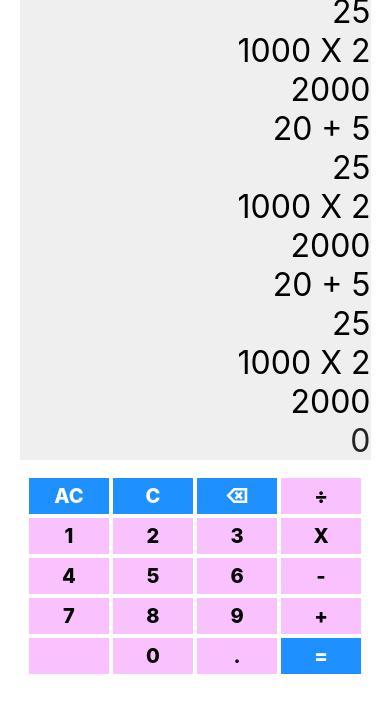
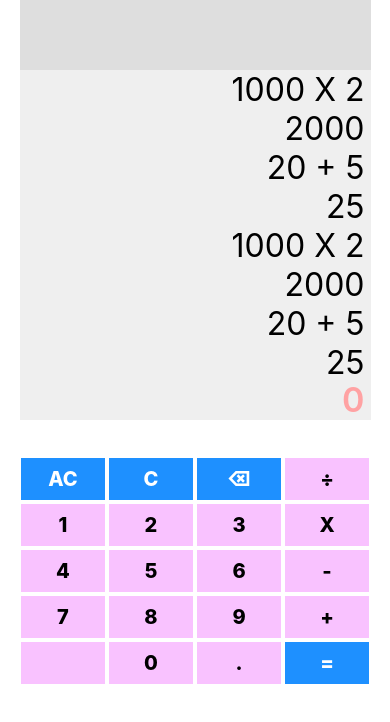
Before and after one commit to mrChernicharo/my-calculator, a React Native app: screen / in a window 390 px wide. Shown: the top 722 px of the page. Built offline with nearby package versions, Linux system fonts and the light colour scheme.

Commit message:
ready to deploy

```diff
--- a/src/components/Key.js
+++ b/src/components/Key.js
@@ -1,28 +1,43 @@
 import React from 'react';
-import { Platform, StyleSheet, Text, View, TouchableOpacity } from 'react-native';
+import {
+	Platform,
+	StyleSheet,
+	Text,
+	TouchableOpacity,
+	View,
+} from 'react-native';
 import { RectButton } from 'react-native-gesture-handler';
 const ButtonWrapper = ({ item, onClick, children }) => {
 	return Platform.OS === 'android' ? (
-		<TouchableOpacity onPress={() => onClick(item)}>{children}</TouchableOpacity>
+		<TouchableOpacity onPress={() => onClick(item)}>
+			{children}
+		</TouchableOpacity>
 	) : (
 		<RectButton onPress={() => onClick(item)}>{children}</RectButton>
-	)
-}
+	);
+};
 
 const Key = ({ item, onClick }) => {
-	return <ButtonWrapper onClick={onClick} item={item}>
-		<View style={{ backgroundColor: item.bg || '#f9c2ff', ...styles.item }}>
-			<Text style={{ color: item.color || '#000', ...styles.text }}>
-				{item.symbol}
-			</Text>
-		</View>
-	</ButtonWrapper>
-}
+	return (
+		<ButtonWrapper onClick={onClick} item={item}>
+			<View
+				style={{
+					backgroundColor: item.bg || '#f9c2ff',
+					...styles.item,
+				}}
+			>
+				<Text style={{ color: item.color || '#000', ...styles.text }}>
+					{item.symbol}
+				</Text>
+			</View>
+		</ButtonWrapper>
+	);
+};
 
 const styles = StyleSheet.create({
 	item: {
-		width: 80,
-		height: 36,
+		width: 84,
+		height: 42,
 		margin: 2,
 		justifyContent: 'center',
 		alignItems: 'center',
--- a/src/components/Keypad.js
+++ b/src/components/Keypad.js
@@ -9,6 +9,7 @@ import { KeysData } from '../lib/constants';
 const Keypad = ({ onKeyPress }) => {
 	return (
 		<FlatList
+			style={{ marginTop: 36 }}
 			data={KeysData}
 			numColumns={4}
 			keyExtractor={item => item.value}
--- a/src/components/Visor.js
+++ b/src/components/Visor.js
@@ -1,31 +1,37 @@
-import React, { useRef } from 'react';
+import React, { useRef, useState } from 'react';
 import { StyleSheet, View } from 'react-native';
 import { ScrollView, TextInput } from 'react-native-gesture-handler';
+import { VISOR_HEIGHT } from '../lib/constants';
 import Statement from './Statement';
 
 const Visor = ({ currentStatement, statements }) => {
 	const visorRef = useRef(null);
-	const paddingRef = useRef(0);
+	const [containerPaddingTop, setContainerPaddingTop] = useState(1);
+	const visibleArea = VISOR_HEIGHT - 38;
 
 	const onLayout = e => {
-		const { x, y, height, width } = e.nativeEvent.layout;
+		const { x, y, width, height: textDivHeight } = e.nativeEvent.layout;
 
-		visorRef.current.scrollTo({
-			y: height,
-			animate: true,
-		});
+		setContainerPaddingTop(v => (v > 0 ? visibleArea - textDivHeight : 0));
 
-		// paddingRef.current += 20;
-		console.log(paddingRef.current);
+		if (textDivHeight > 384) {
+			setContainerPaddingTop(1);
+			visorRef.current.scrollTo({
+				y: textDivHeight,
+				animate: true,
+			});
+		}
 	};
 
 	return (
-		<View style={styles.container}>
+		<View
+			style={{
+				paddingTop: containerPaddingTop || visibleArea,
+				...styles.container,
+			}}
+		>
 			<ScrollView ref={visorRef} contentContainerStyle={styles.visor}>
-				<View
-					style={{ paddingTop: paddingRef.current }}
-					onLayout={onLayout}
-				>
+				<View onLayout={onLayout}>
 					{statements.map((statement, i) => (
 						<Statement key={i} statement={statement} index={i} />
 					))}
@@ -43,23 +49,23 @@ const Visor = ({ currentStatement, statements }) => {
 
 const styles = StyleSheet.create({
 	container: {
-		height: 460,
+		height: VISOR_HEIGHT,
 		width: '90%',
-		backgroundColor: '#242424',
-		marginBottom: 16,
+		backgroundColor: '#dedede',
 	},
 	visor: {
 		backgroundColor: '#efefef',
-		bottom: 0,
-		right: 0,
 		height: 'auto',
 		width: '100%',
+		paddingRight: 6,
 		alignItems: 'flex-end',
 	},
 	input: {
 		backgroundColor: '#efefef',
-		color: '#242424',
-		fontSize: 32,
+		paddingRight: 6,
+		color: '#ffa2a3',
+		fontSize: 34,
+		fontWeight: '600',
 		textAlign: 'right',
 	},
 });
--- a/src/lib/constants.js
+++ b/src/lib/constants.js
@@ -138,3 +138,5 @@ export const KeysData = [
 		color: 'white',
 	},
 ];
+
+export const VISOR_HEIGHT = 420;
--- a/src/lib/helpers.js
+++ b/src/lib/helpers.js
@@ -1,15 +1,3 @@
-export function translateKeyPress(key) {
-	switch (key.type) {
-		case 'operation':
-			return ` ${key.symbol} `;
-		case 'action':
-			return console.log(key);
-		case 'digit':
-		default:
-			return key.symbol;
-	}
-}
-
 export function handleStatement(
 	key,
 	currentStatement,
@@ -74,12 +62,12 @@ export function handleStatement(
 				break;
 			case 'equal':
 				{
-					console.log('pressed equal!', {
-						currentStatement,
-						prevStatement,
-						temp,
-						lastChar,
-					});
+					// console.log('pressed equal!', {
+					// 	currentStatement,
+					// 	prevStatement,
+					// 	temp,
+					// 	lastChar,
+					// });
 
 					if (currentStatement === prevStatement) {
 						// setCurrentStatement('0');
--- a/src/screens/Main.js
+++ b/src/screens/Main.js
@@ -1,4 +1,4 @@
-import React, { useEffect, useState } from 'react';
+import React, { useState } from 'react';
 import { SafeAreaView, StatusBar, StyleSheet } from 'react-native';
 import Keypad from '../components/Keypad';
 import Visor from '../components/Visor';
@@ -7,8 +7,6 @@ import { handleStatement } from '../lib/helpers';
 const Main = () => {
 	const [currentStatement, setCurrentStatement] = useState('0');
 	const [statements, setStatements] = useState([
-		'20 + 5',
-		'25',
 		'1000 X 2',
 		'2000',
 		'20 + 5',
@@ -17,16 +15,16 @@ const Main = () => {
 		'2000',
 		'20 + 5',
 		'25',
-		'1000 X 2',
-		'2000',
-		'20 + 5',
-		'25',
-		'1000 X 2',
-		'2000',
-		'20 + 5',
-		'25',
-		'1000 X 2',
-		'2000',
+		// '1000 X 2',
+		// '2000',
+		// '20 + 5',
+		// '25',
+		// '1000 X 2',
+		// '2000',
+		// '20 + 5',
+		// '25',
+		// '1000 X 2',
+		// '2000',
 	]);
 
 	function handleKeyPress(key) {
@@ -40,10 +38,6 @@ const Main = () => {
 			setStatements
 		);
 	}
-
-	useEffect(() => {
-		// console.log('currentStatement', currentStatement);
-	}, [currentStatement]);
 
 	return (
 		<SafeAreaView style={styles.container}>
```
